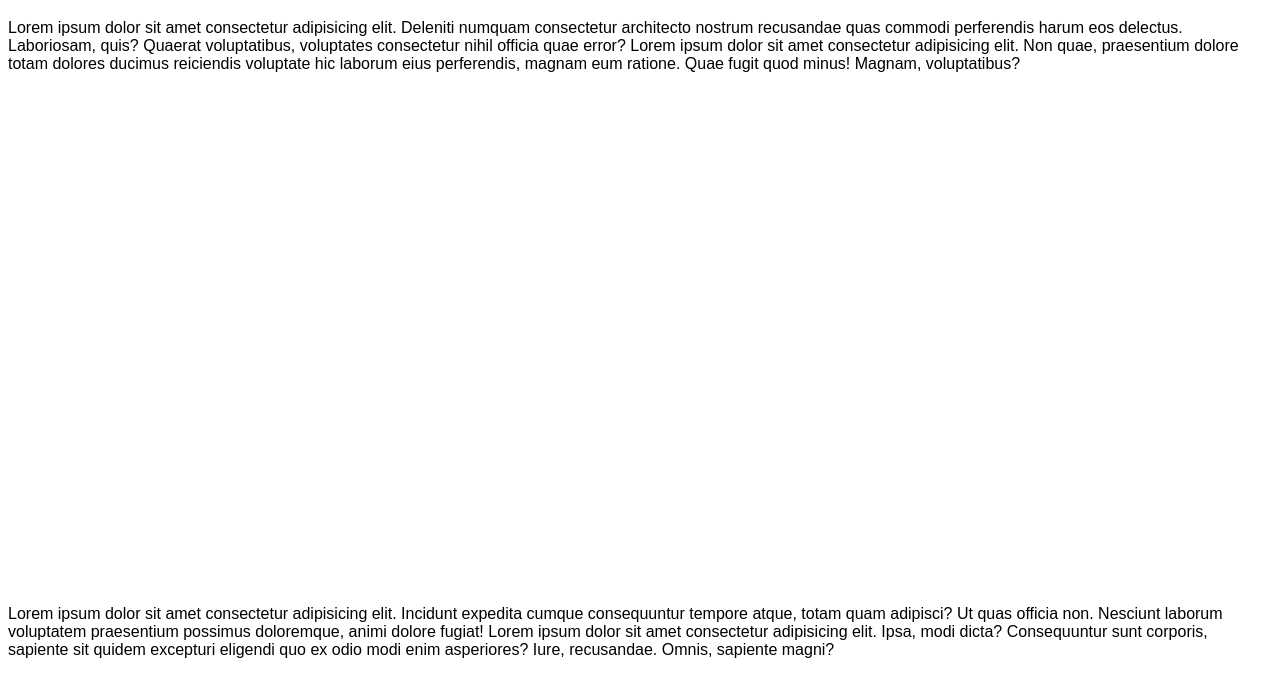
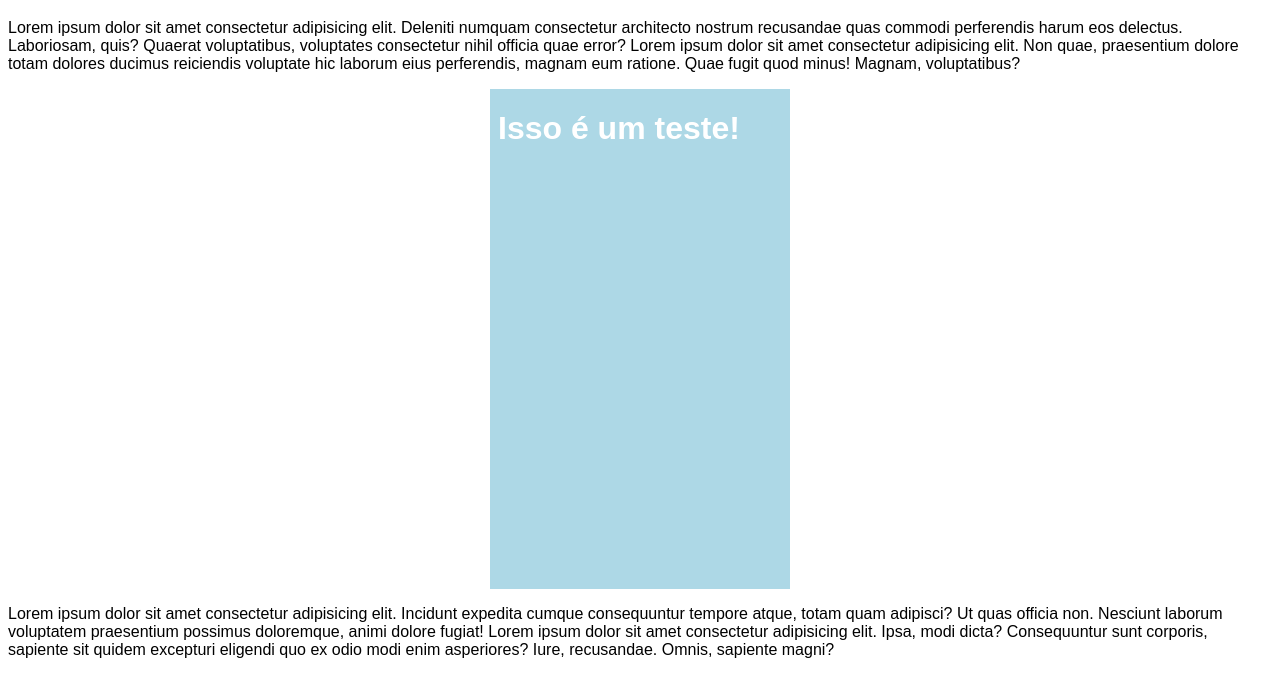
Before and after one commit to vinibrazil/HTML-CSS, a plain HTML site: page Execícios/ex24/iframe002.html in a window 1280 px wide. Shown: the part 61-758 px from the top of the page. Drawn offline with Linux system fonts and the light colour scheme.

Commit message:
Muitos iframes

```diff
--- a/Execícios/ex24/iframe002.html
+++ b/Execícios/ex24/iframe002.html
@@ -21,7 +21,7 @@
     <h1>Teste com iframe</h1>
     <p>Lorem ipsum dolor sit amet consectetur adipisicing elit. Deleniti numquam consectetur architecto nostrum recusandae quas commodi perferendis harum eos delectus. Laboriosam, quis? Quaerat voluptatibus, voluptates consectetur nihil officia quae error? Lorem ipsum dolor sit amet consectetur adipisicing elit. Non quae, praesentium dolore totam dolores ducimus reiciendis voluptate hic laborum eius perferendis, magnam eum ratione. Quae fugit quod minus! Magnam, voluptatibus?</p>
 
-    <iframe src="C:\Users\Nutel\Documents\Estudos\HTML-CSS\Execícios\ex23" frameborder="0" height="500" width="500">
+    <iframe src="paginas-extras/pag001.html" frameborder="0" height="500" width="500">
         <p class="erro">Infelizmente seu navegador não é compátivel com isso!</p>
     </iframe>
 
--- a/Execícios/ex24/paginas-extras/pag001.html
+++ b/Execícios/ex24/paginas-extras/pag001.html
@@ -38,5 +38,6 @@
 </head>
 <body>
     <h1>Isso é um teste!</h1>
+    <iframe src="" frameborder="0"></iframe>
 </body>
 </html>
```
